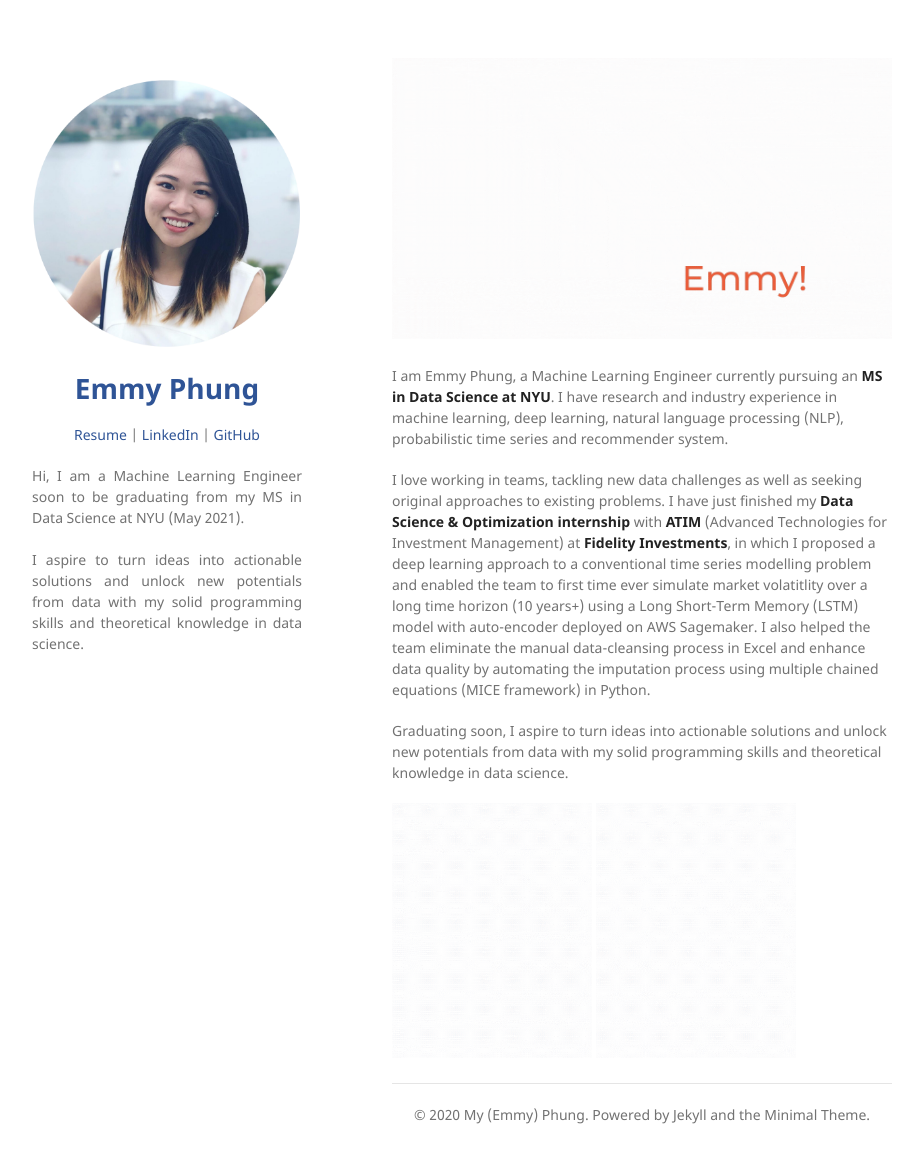
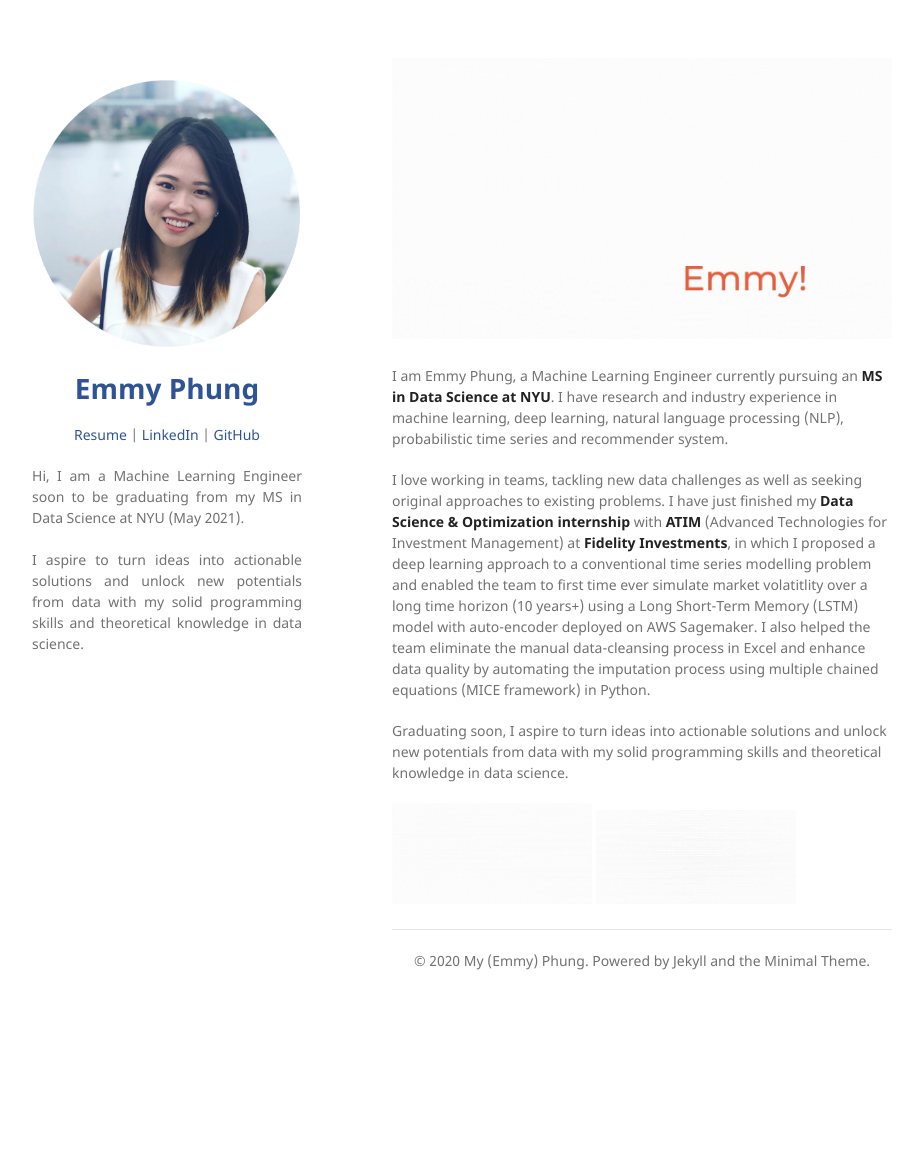
Before and after one commit to Emmyphung/emmyphung.github.io, a Jekyll site: the page built from index.md, in a window 1280 px wide and 1175 px high. Shown: the top 1163 px of the window, without its empty margins (178-1101 px from the left). Built offline with Jekyll 4.4.1, drawn with Linux system fonts in a browser that asks for light colours; our own code applies the rules of GitHub Pages for plain Markdown files.

Commit message:
Update index.md

```diff
--- a/index.md
+++ b/index.md
@@ -7,8 +7,8 @@
 Graduating soon, I aspire to turn ideas into actionable solutions and unlock new potentials from data with my solid programming skills and theoretical knowledge in data science.
 
 
-[<img src="images/portfolio.gif" width="200"/>](sections/portfolio.md)
-[<img src="images/leadership.gif" width="200"/>](sections/dsinbrief.md)
+[<img src="images/portfolio2.gif" width="200"/>](sections/portfolio.md)
+[<img src="images/leadership2.gif" width="200"/>](sections/dsinbrief.md)
 
 
 ---
```
